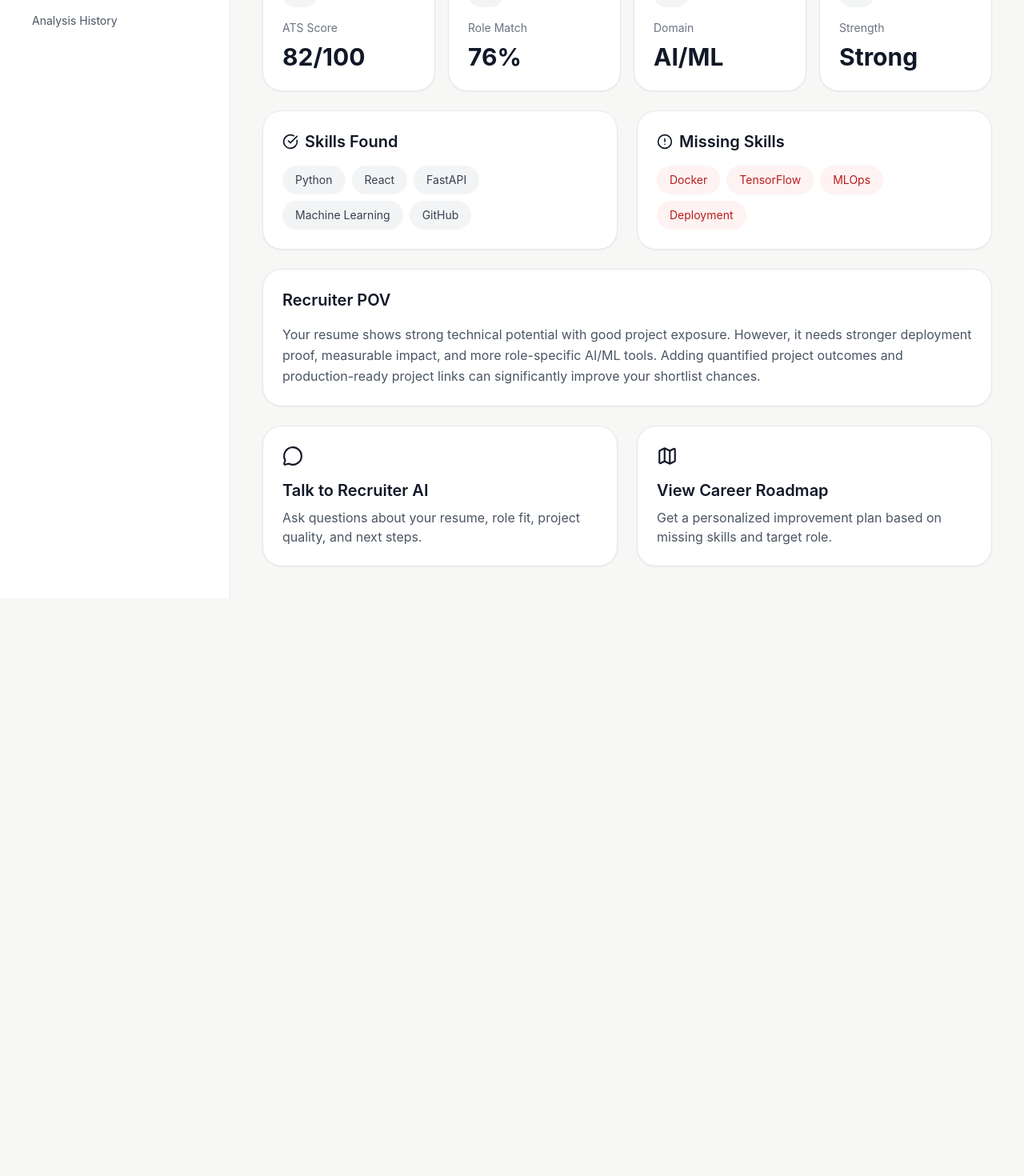
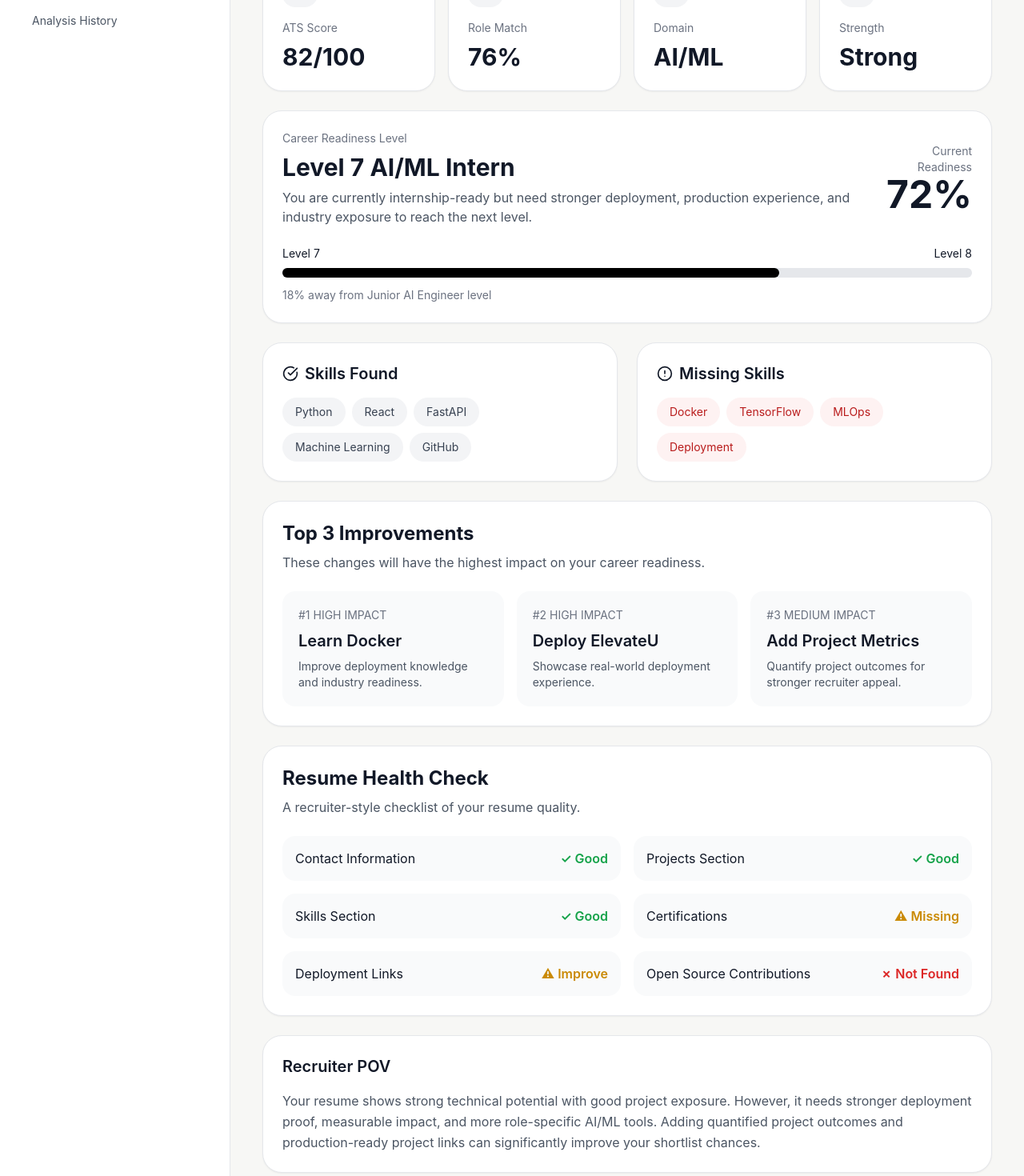
Before and after one commit to Jyo-08/CareerLens-AI, a React (Vite) app: page /dashboard in a window 1280 px wide. Shown: the part 260-1730 px from the top of the page at 80% size. Before the commit the page ends 1008 px from the top, so only its background shows below. Built offline with nearby package versions, Linux system fonts and the light colour scheme.

Commit message:
feat: add career readiness insights dashboard

```diff
--- a/src/pages/Dashboard.jsx
+++ b/src/pages/Dashboard.jsx
@@ -84,6 +84,43 @@ function Dashboard() {
               </div>
             </section>
 
+            <section className="mt-6 rounded-3xl border border-gray-200 bg-white p-6 shadow-sm">
+  <div className="flex items-center justify-between">
+    <div>
+      <p className="text-sm text-gray-500">Career Readiness Level</p>
+
+      <h2 className="mt-2 text-3xl font-bold">
+        Level 7 AI/ML Intern
+      </h2>
+
+      <p className="mt-2 text-gray-600">
+        You are currently internship-ready but need stronger deployment,
+        production experience, and industry exposure to reach the next level.
+      </p>
+    </div>
+
+    <div className="hidden md:block text-right">
+      <p className="text-sm text-gray-500">Current Readiness</p>
+      <h3 className="text-5xl font-bold">72%</h3>
+    </div>
+  </div>
+
+  <div className="mt-6">
+    <div className="mb-2 flex justify-between text-sm">
+      <span>Level 7</span>
+      <span>Level 8</span>
+    </div>
+
+    <div className="h-3 w-full rounded-full bg-gray-200">
+      <div className="h-3 w-[72%] rounded-full bg-black"></div>
+    </div>
+
+    <p className="mt-3 text-sm text-gray-500">
+      18% away from Junior AI Engineer level
+    </p>
+  </div>
+</section>
+
             <section className="mt-6 grid gap-6 md:grid-cols-2">
               <div className="rounded-3xl border border-gray-200 bg-white p-6 shadow-sm">
                 <div className="mb-4 flex items-center gap-2">
@@ -121,6 +158,105 @@ function Dashboard() {
                 </div>
               </div>
             </section>
+            <section className="mt-6 rounded-3xl border border-gray-200 bg-white p-6 shadow-sm">
+  <h2 className="text-2xl font-bold">
+    Top 3 Improvements
+  </h2>
+
+  <p className="mt-2 text-gray-600">
+    These changes will have the highest impact on your career readiness.
+  </p>
+
+  <div className="mt-6 grid gap-4 md:grid-cols-3">
+
+    <div className="rounded-2xl bg-gray-50 p-5">
+      <p className="text-sm text-gray-500">
+        #1 HIGH IMPACT
+      </p>
+
+      <h3 className="mt-2 text-xl font-semibold">
+        Learn Docker
+      </h3>
+
+      <p className="mt-2 text-sm text-gray-600">
+        Improve deployment knowledge and industry readiness.
+      </p>
+    </div>
+
+    <div className="rounded-2xl bg-gray-50 p-5">
+      <p className="text-sm text-gray-500">
+        #2 HIGH IMPACT
+      </p>
+
+      <h3 className="mt-2 text-xl font-semibold">
+        Deploy ElevateU
+      </h3>
+
+      <p className="mt-2 text-sm text-gray-600">
+        Showcase real-world deployment experience.
+      </p>
+    </div>
+
+    <div className="rounded-2xl bg-gray-50 p-5">
+      <p className="text-sm text-gray-500">
+        #3 MEDIUM IMPACT
+      </p>
+
+      <h3 className="mt-2 text-xl font-semibold">
+        Add Project Metrics
+      </h3>
+
+      <p className="mt-2 text-sm text-gray-600">
+        Quantify project outcomes for stronger recruiter appeal.
+      </p>
+    </div>
+
+  </div>
+</section>
+
+<section className="mt-6 rounded-3xl border border-gray-200 bg-white p-6 shadow-sm">
+  <h2 className="text-2xl font-bold">
+    Resume Health Check
+  </h2>
+
+  <p className="mt-2 text-gray-600">
+    A recruiter-style checklist of your resume quality.
+  </p>
+
+  <div className="mt-6 grid gap-4 md:grid-cols-2">
+
+    <div className="flex items-center justify-between rounded-2xl bg-gray-50 p-4">
+      <span>Contact Information</span>
+      <span className="text-green-600 font-semibold">✓ Good</span>
+    </div>
+
+    <div className="flex items-center justify-between rounded-2xl bg-gray-50 p-4">
+      <span>Projects Section</span>
+      <span className="text-green-600 font-semibold">✓ Good</span>
+    </div>
+
+    <div className="flex items-center justify-between rounded-2xl bg-gray-50 p-4">
+      <span>Skills Section</span>
+      <span className="text-green-600 font-semibold">✓ Good</span>
+    </div>
+
+    <div className="flex items-center justify-between rounded-2xl bg-gray-50 p-4">
+      <span>Certifications</span>
+      <span className="text-yellow-600 font-semibold">⚠ Missing</span>
+    </div>
+
+    <div className="flex items-center justify-between rounded-2xl bg-gray-50 p-4">
+      <span>Deployment Links</span>
+      <span className="text-yellow-600 font-semibold">⚠ Improve</span>
+    </div>
+
+    <div className="flex items-center justify-between rounded-2xl bg-gray-50 p-4">
+      <span>Open Source Contributions</span>
+      <span className="text-red-600 font-semibold">✗ Not Found</span>
+    </div>
+
+  </div>
+</section>
 
             <section className="mt-6 rounded-3xl border border-gray-200 bg-white p-6 shadow-sm">
               <h2 className="text-xl font-semibold">Recruiter POV</h2>
@@ -155,6 +291,23 @@ function Dashboard() {
                   Get a personalized improvement plan based on missing skills and target role.
                 </p>
               </Link>
+
+              <Link
+  to="/history"
+  className="rounded-3xl border border-gray-200 bg-white p-6 shadow-sm transition hover:-translate-y-1 hover:shadow-md"
+>
+  <TrendingUp size={26} />
+
+  <h2 className="mt-4 text-xl font-semibold">
+    Analysis History
+  </h2>
+
+  <p className="mt-2 text-gray-600">
+    Track resume improvements, ATS growth, and role match progress over time.
+  </p>
+</Link>
+
+
             </section>
           </div>
         </main>
--- a/src/pages/History.jsx
+++ b/src/pages/History.jsx
@@ -1,5 +1,139 @@
+import { Link } from "react-router-dom";
+import {
+  ArrowLeft,
+  FileText,
+  TrendingUp,
+  Calendar,
+  CheckCircle,
+} from "lucide-react";
+
 function History() {
-  return <h1 className="p-10 text-4xl font-bold">History Page</h1>;
+  const history = [
+    {
+      version: "Resume V1",
+      date: "June 18, 2026",
+      ats: "68/100",
+      match: "54%",
+      status: "Needs Improvement",
+      note: "Missing role-specific keywords and measurable project impact.",
+    },
+    {
+      version: "Resume V2",
+      date: "June 20, 2026",
+      ats: "76/100",
+      match: "69%",
+      status: "Improved",
+      note: "Added stronger project descriptions and better skill alignment.",
+    },
+    {
+      version: "Resume V3",
+      date: "June 21, 2026",
+      ats: "82/100",
+      match: "76%",
+      status: "Strong",
+      note: "Improved ATS score and recruiter readability.",
+    },
+  ];
+
+  return (
+    <div className="min-h-screen bg-[#f7f7f5] text-gray-900">
+      <main className="mx-auto max-w-6xl px-8 py-10">
+        <Link
+          to="/dashboard"
+          className="mb-8 inline-flex items-center gap-2 text-sm text-gray-500 hover:text-black"
+        >
+          <ArrowLeft size={16} />
+          Back to Dashboard
+        </Link>
+
+        <section className="mb-8 rounded-3xl border border-gray-200 bg-white p-8 shadow-sm">
+          <p className="mb-3 text-sm font-medium text-gray-500">
+            Resume Evolution Tracker
+          </p>
+
+          <h1 className="text-4xl font-bold">Analysis History</h1>
+
+          <p className="mt-4 max-w-2xl text-gray-600">
+            Track how your resume improves over time across ATS score,
+            role match, recruiter readability, and career readiness.
+          </p>
+        </section>
+
+        <section className="grid gap-5">
+          {history.map((item) => (
+            <div
+              key={item.version}
+              className="rounded-3xl border border-gray-200 bg-white p-6 shadow-sm"
+            >
+              <div className="flex flex-col gap-6 md:flex-row md:items-center md:justify-between">
+                <div>
+                  <div className="mb-3 flex items-center gap-3">
+                    <div className="flex h-11 w-11 items-center justify-center rounded-2xl bg-gray-100">
+                      <FileText size={22} />
+                    </div>
+
+                    <div>
+                      <h2 className="text-xl font-semibold">{item.version}</h2>
+                      <p className="flex items-center gap-2 text-sm text-gray-500">
+                        <Calendar size={14} />
+                        {item.date}
+                      </p>
+                    </div>
+                  </div>
+
+                  <p className="max-w-xl text-gray-600">{item.note}</p>
+                </div>
+
+                <div className="grid grid-cols-3 gap-3 text-center">
+                  <div className="rounded-2xl bg-gray-50 p-4">
+                    <p className="text-xs text-gray-500">ATS</p>
+                    <h3 className="mt-1 font-bold">{item.ats}</h3>
+                  </div>
+
+                  <div className="rounded-2xl bg-gray-50 p-4">
+                    <p className="text-xs text-gray-500">Match</p>
+                    <h3 className="mt-1 font-bold">{item.match}</h3>
+                  </div>
+
+                  <div className="rounded-2xl bg-gray-50 p-4">
+                    <p className="text-xs text-gray-500">Status</p>
+                    <h3 className="mt-1 font-bold">{item.status}</h3>
+                  </div>
+                </div>
+              </div>
+            </div>
+          ))}
+        </section>
+
+        <section className="mt-8 rounded-3xl border border-gray-200 bg-white p-8 shadow-sm">
+          <div className="mb-4 flex items-center gap-3">
+            <TrendingUp size={26} />
+            <h2 className="text-2xl font-bold">Progress Summary</h2>
+          </div>
+
+          <div className="grid gap-4 md:grid-cols-3">
+            <div className="rounded-2xl bg-gray-50 p-5">
+              <CheckCircle className="mb-3" size={22} />
+              <p className="text-sm text-gray-500">ATS Improvement</p>
+              <h3 className="mt-1 text-2xl font-bold">+14</h3>
+            </div>
+
+            <div className="rounded-2xl bg-gray-50 p-5">
+              <CheckCircle className="mb-3" size={22} />
+              <p className="text-sm text-gray-500">Role Match Growth</p>
+              <h3 className="mt-1 text-2xl font-bold">+22%</h3>
+            </div>
+
+            <div className="rounded-2xl bg-gray-50 p-5">
+              <CheckCircle className="mb-3" size={22} />
+              <p className="text-sm text-gray-500">Latest Status</p>
+              <h3 className="mt-1 text-2xl font-bold">Strong</h3>
+            </div>
+          </div>
+        </section>
+      </main>
+    </div>
+  );
 }
 
 export default History;
```
